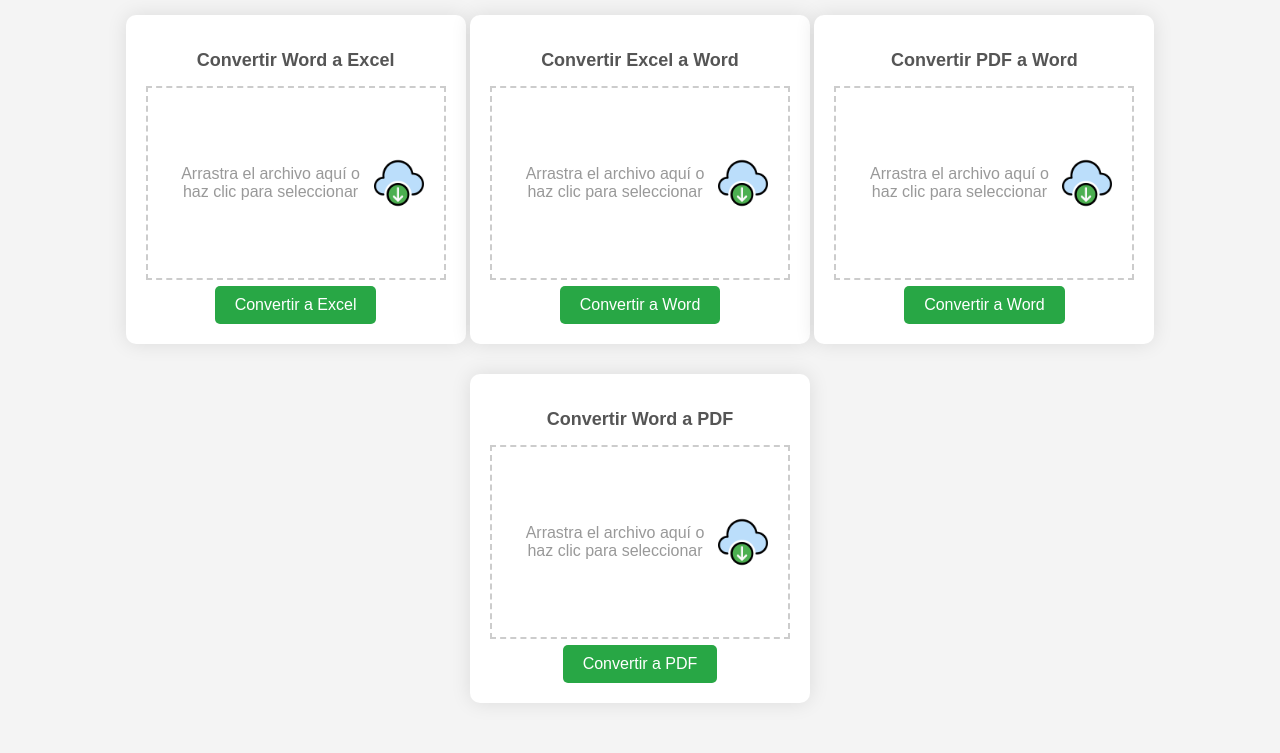
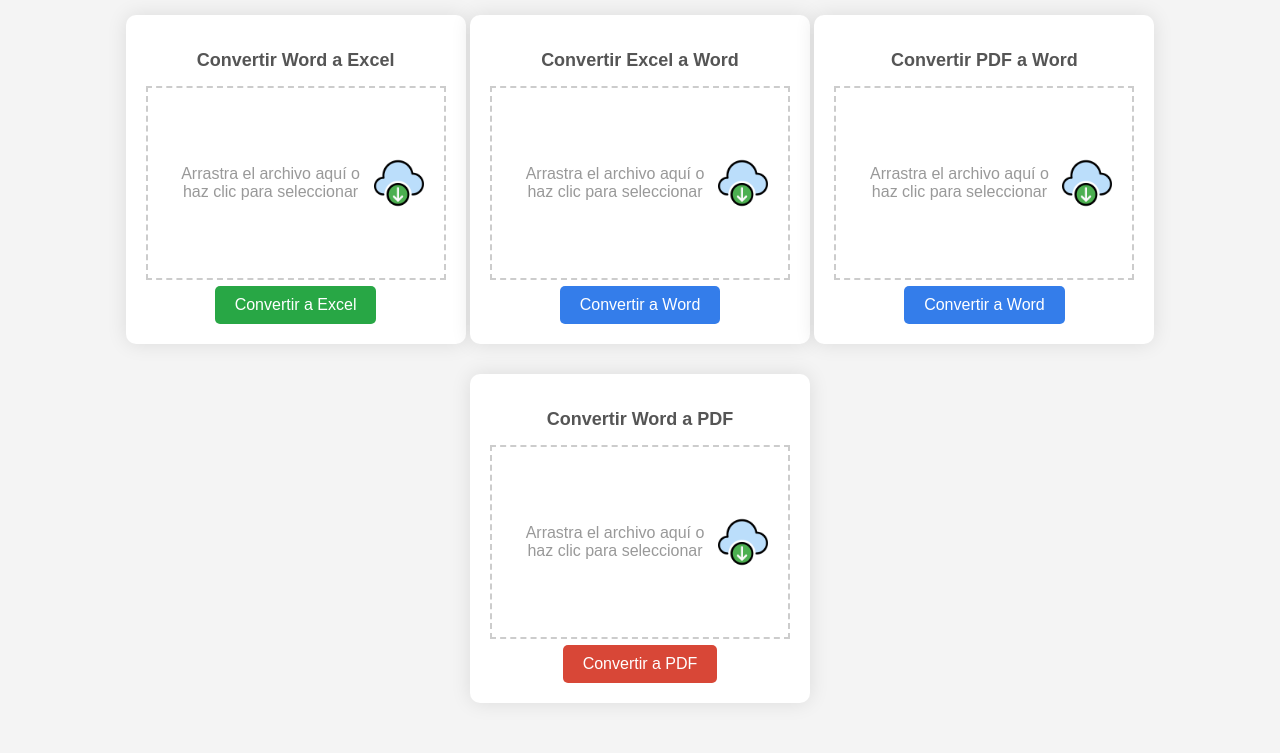
Before and after one commit to victorcamacaro253/convert-Word-Excel-PDF, a website: page public/index.html in a window 1280 px wide. Shown: the part 153-906 px from the top of the page. Drawn offline with Linux system fonts and the light colour scheme.

Commit message:
Add files via upload

```diff
--- a/public/index.html
+++ b/public/index.html
@@ -31,7 +31,6 @@
 					<li><a href="#curriculum" onclick="seleccionar()">CURRICULUM</a></li>
 					<li><a href="#portfolio" onclick="seleccionar()">PORTFOLIO</a></li>
 					<li><a href="#contacto" onclick="seleccionar()">CONTACTO</a></li>
-					<li><a href="index - ingles.html">EN INGLES</a></li>
 
 
 				</ul>
@@ -56,7 +55,7 @@
             <img src="./img/nube.png" alt="Icono de archivo" class="drop-zone__icon" id="dropZoneIcon">
             <input type="file" name="file" accept=".docx" class="drop-zone__input" required>
         </div>
-        <button type="submit">Convertir a Excel</button>
+        <button type="submit" class="excelWord">Convertir a Excel</button>
     </form>
 
     <!-- Formulario para subir Excel y convertir a Word -->
@@ -68,7 +67,7 @@
 
             <input type="file" name="file" accept=".xlsx" class="drop-zone__input" required>
         </div>
-        <button type="submit">Convertir a Word</button>
+        <button type="submit" class="wordExcel" >Convertir a Word</button>
     </form>
 
     <!-- Formulario para convertir PDF a Word -->
@@ -80,7 +79,7 @@
 
             <input type="file" name="file" accept=".pdf" class="drop-zone__input" required>
         </div>
-        <button type="submit">Convertir a Word</button>
+        <button type="submit" class="wordExcel">Convertir a Word</button>
     </form>
 
     <!-- Formulario para convertir Word a PDF -->
@@ -92,7 +91,8 @@
 
             <input type="file" name="file" accept=".doc, .docx" class="drop-zone__input" required>
         </div>
-        <button type="submit">Convertir a PDF</button>
+        <button type="submit"  class="pdfWord">Convertir a PDF</button>
+
     </form>
 
     <script src="script.js"></script>
--- a/public/style.css
+++ b/public/style.css
@@ -107,8 +107,31 @@ h2 {
     background-color: #f0f0f0;
 }
 
-button {
+.excelWord {
     background-color: #28a745;
+    color: white;
+    border: none;
+    margin-top: 6px;
+    padding: 10px 20px;
+    border-radius: 5px;
+    cursor: pointer;
+    transition: background-color 0.3s ease;
+    font-size: 16px;
+}
+
+.wordExcel{
+    background-color: #347dea;
+    color: white;
+    border: none;
+    margin-top: 6px;
+    padding: 10px 20px;
+    border-radius: 5px;
+    cursor: pointer;
+    transition: background-color 0.3s ease;
+    font-size: 16px;
+}
+.pdfWord {
+    background-color: #d84737;
     color: white;
     border: none;
     margin-top: 6px;
```
